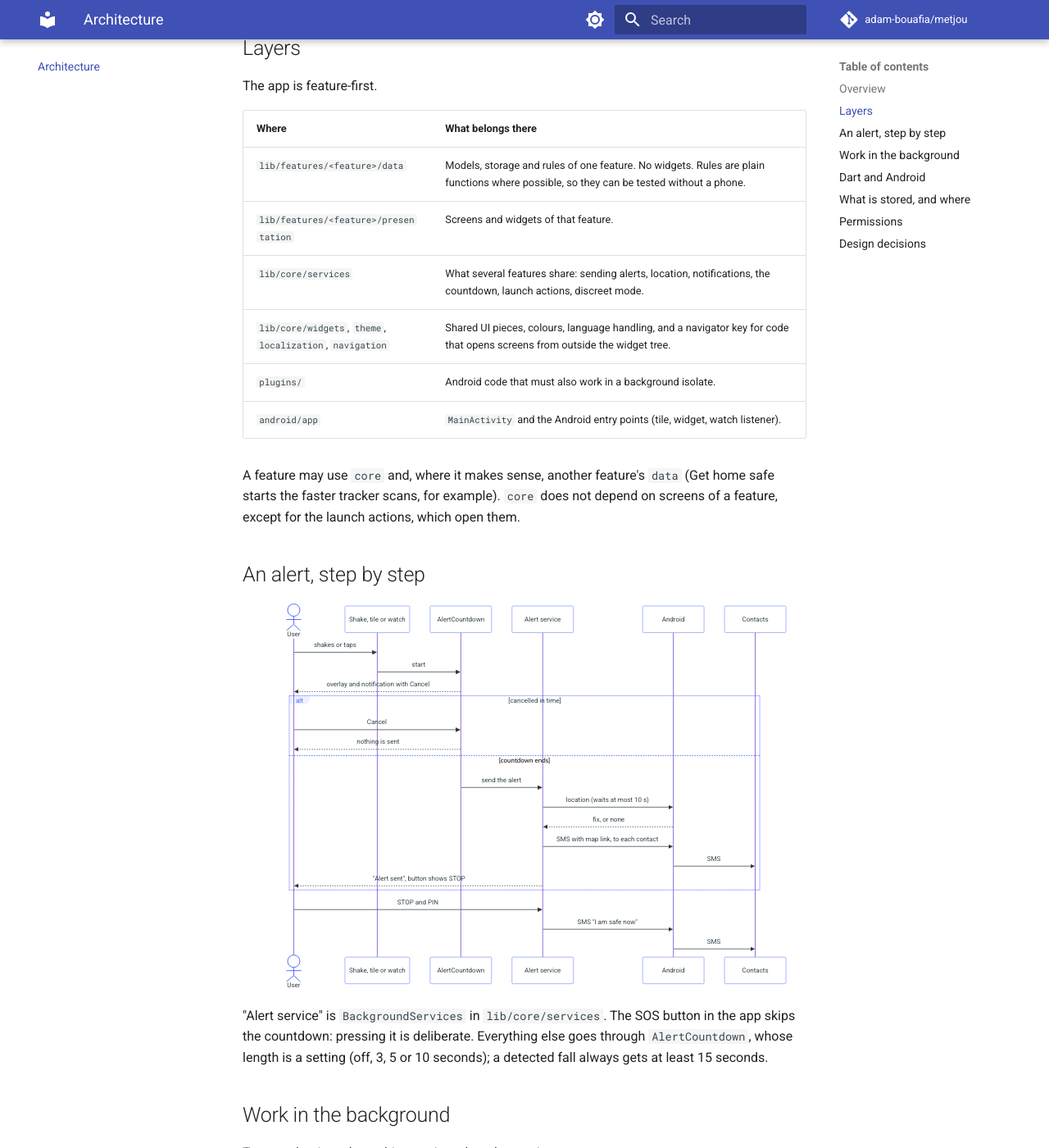
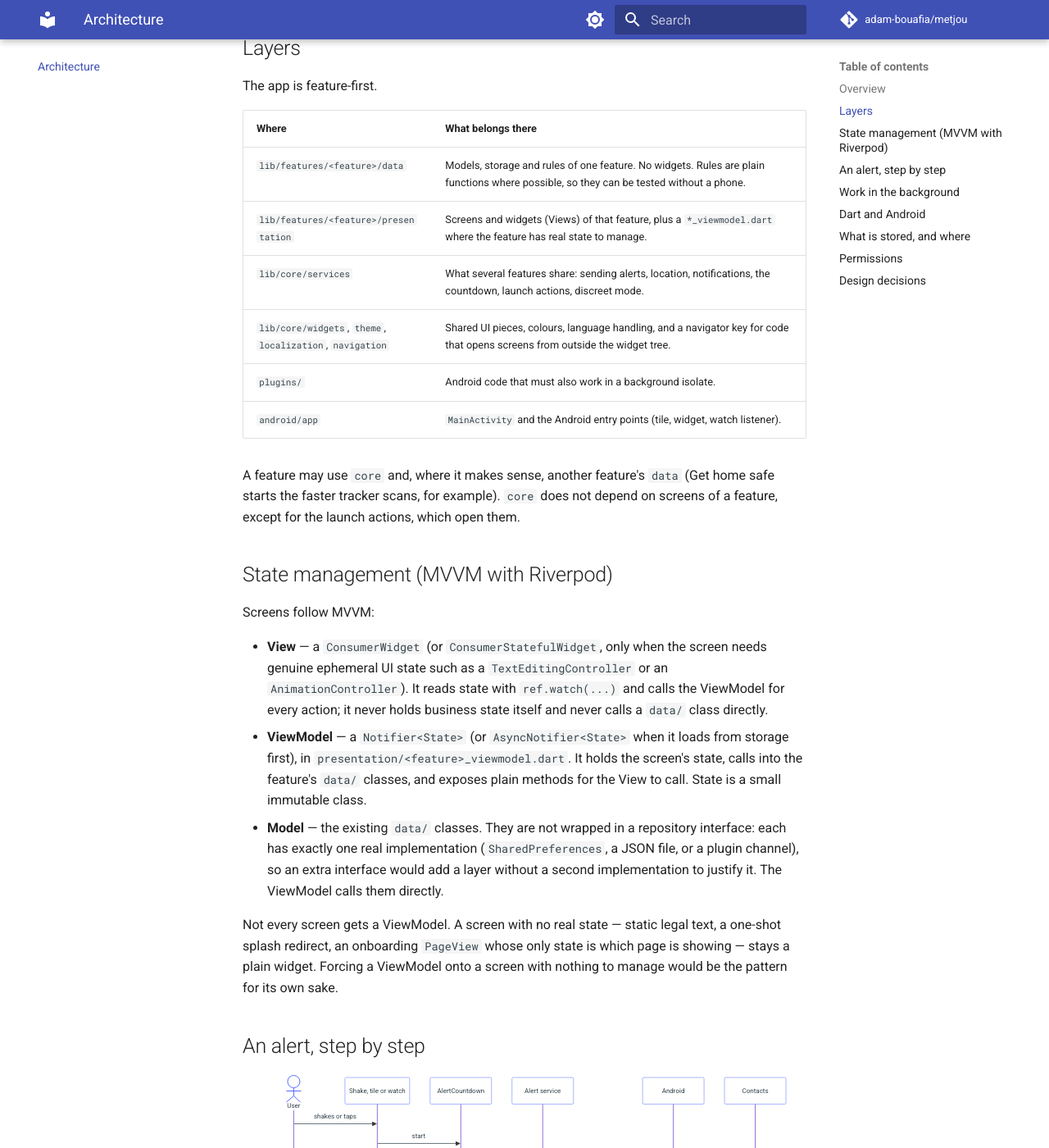
Before and after one commit to adam-bouafia/metjou, an MkDocs documentation site: the page built from docs/architecture.md, in a window 1280 px wide and 1400 px high, scrolled down 1268 px. Shown: the whole window at 82% size. Built offline with MkDocs 1.6.1 and Material for MkDocs 9.7.7, drawn with Linux system fonts in a browser that asks for light colours; comment, search, counter and statistics services are not loaded.

Commit message:
build: add Riverpod and wrap the app in a ProviderScope
Lays the groundwork for moving features to MVVM: a ViewModel per
screen with real state, as a Riverpod Notifier, documented in
docs/architecture.md.

```diff
--- a/docs/architecture.md
+++ b/docs/architecture.md
@@ -49,13 +49,23 @@ The app is feature-first.
 | Where | What belongs there |
 | --- | --- |
 | `lib/features/<feature>/data` | Models, storage and rules of one feature. No widgets. Rules are plain functions where possible, so they can be tested without a phone. |
-| `lib/features/<feature>/presentation` | Screens and widgets of that feature. |
+| `lib/features/<feature>/presentation` | Screens and widgets (Views) of that feature, plus a `*_viewmodel.dart` where the feature has real state to manage. |
 | `lib/core/services` | What several features share: sending alerts, location, notifications, the countdown, launch actions, discreet mode. |
 | `lib/core/widgets`, `theme`, `localization`, `navigation` | Shared UI pieces, colours, language handling, and a navigator key for code that opens screens from outside the widget tree. |
 | `plugins/` | Android code that must also work in a background isolate. |
 | `android/app` | `MainActivity` and the Android entry points (tile, widget, watch listener). |
 
 A feature may use `core` and, where it makes sense, another feature's `data` (Get home safe starts the faster tracker scans, for example). `core` does not depend on screens of a feature, except for the launch actions, which open them.
+
+## State management (MVVM with Riverpod)
+
+Screens follow MVVM:
+
+- **View** — a `ConsumerWidget` (or `ConsumerStatefulWidget`, only when the screen needs genuine ephemeral UI state such as a `TextEditingController` or an `AnimationController`). It reads state with `ref.watch(...)` and calls the ViewModel for every action; it never holds business state itself and never calls a `data/` class directly.
+- **ViewModel** — a `Notifier<State>` (or `AsyncNotifier<State>` when it loads from storage first), in `presentation/<feature>_viewmodel.dart`. It holds the screen's state, calls into the feature's `data/` classes, and exposes plain methods for the View to call. State is a small immutable class.
+- **Model** — the existing `data/` classes. They are not wrapped in a repository interface: each has exactly one real implementation (`SharedPreferences`, a JSON file, or a plugin channel), so an extra interface would add a layer without a second implementation to justify it. The ViewModel calls them directly.
+
+Not every screen gets a ViewModel. A screen with no real state — static legal text, a one-shot splash redirect, an onboarding `PageView` whose only state is which page is showing — stays a plain widget. Forcing a ViewModel onto a screen with nothing to manage would be the pattern for its own sake.
 
 ## An alert, step by step
 
--- a/pubspec.yaml
+++ b/pubspec.yaml
@@ -43,6 +43,7 @@ dependencies:
   pdf: ^3.13.1
   share_plus: ^13.3.0
   sensors_plus: ^6.1.2
+  flutter_riverpod: ^3.5.0
 
 dev_dependencies:
   flutter_test:
```
Also changed, not shown: 2 other files.
